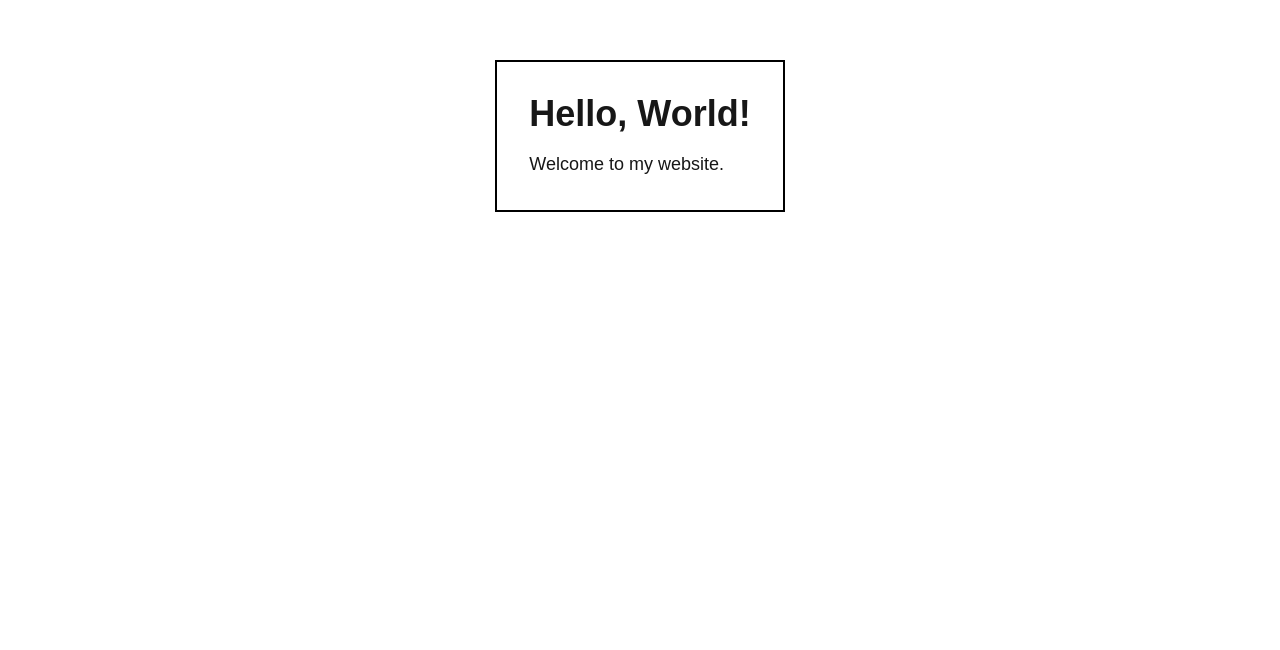
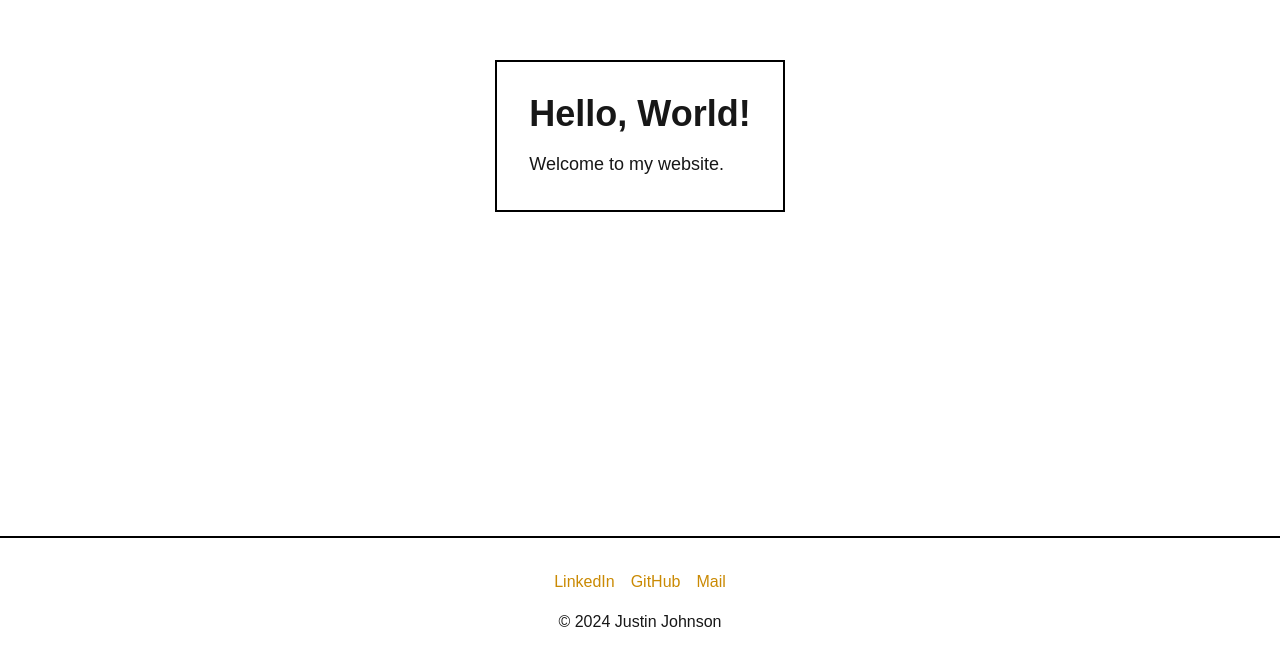
Before and after one commit to justinmjoh/personal-site, a Next.js app: page / in a window 1280 px wide. Shown: the part 330-980 px from the top of the page. Before the commit the page ends 866 px from the top, so only its background shows below. Built offline with nearby package versions, Linux system fonts and the light colour scheme; a web font is replaced by a local one.

Commit message:
started development of footer

```diff
--- /dev/null
+++ b/app/components/Footer.tsx
@@ -0,0 +1,12 @@
+export default function Footer() {
+    return (
+        <footer className="flex flex-col justify-center items-center p-4 border-t-2 border-black dark:border-white">
+            <ul className="flex justify-center items-center p-4 space-x-4">
+                <li><a href="" target="_blank" rel="noopener noreferrer" className="text-yellow-600 hover:underline">LinkedIn</a></li>
+                <li><a href="" target="_blank" rel="noopener noreferrer" className="text-yellow-600 hover:underline">GitHub</a></li>
+                <li><a href="" target="_blank" rel="noopener noreferrer" className="text-yellow-600 hover:underline">Mail</a></li>
+            </ul>
+            <p>© 2024 Justin Johnson</p>
+        </footer>
+    )
+}
--- a/app/layout.tsx
+++ b/app/layout.tsx
@@ -2,6 +2,7 @@ import type { Metadata } from "next";
 import { Geist, Geist_Mono } from "next/font/google";
 import "./globals.css";
 import NavBar from "./components/NavBar";
+import Footer from "./components/Footer";
 
 const geistSans = Geist({
   variable: "--font-geist-sans",
@@ -30,6 +31,7 @@ export default function RootLayout({
       >
         <NavBar/>
         {children}
+        <Footer/>
       </body>
     </html>
   );
```
